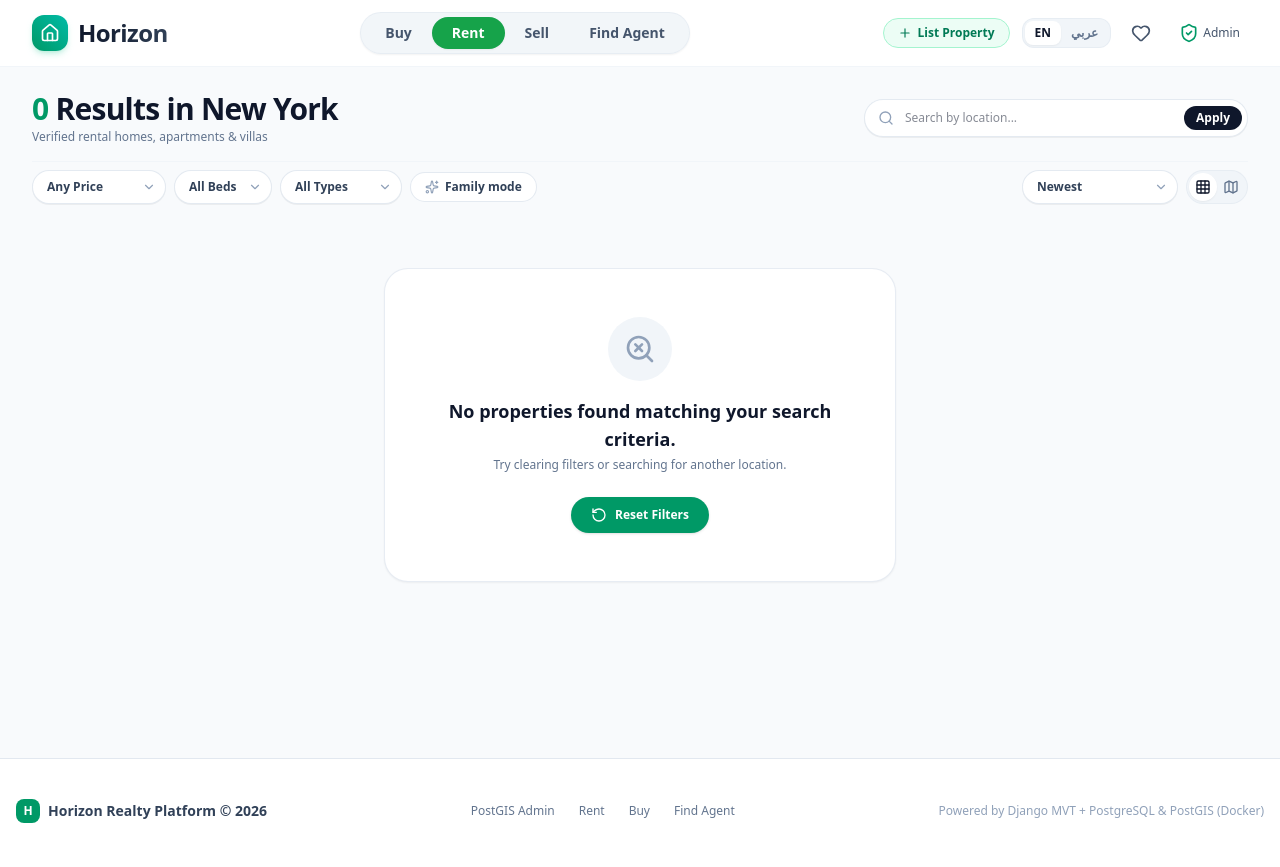
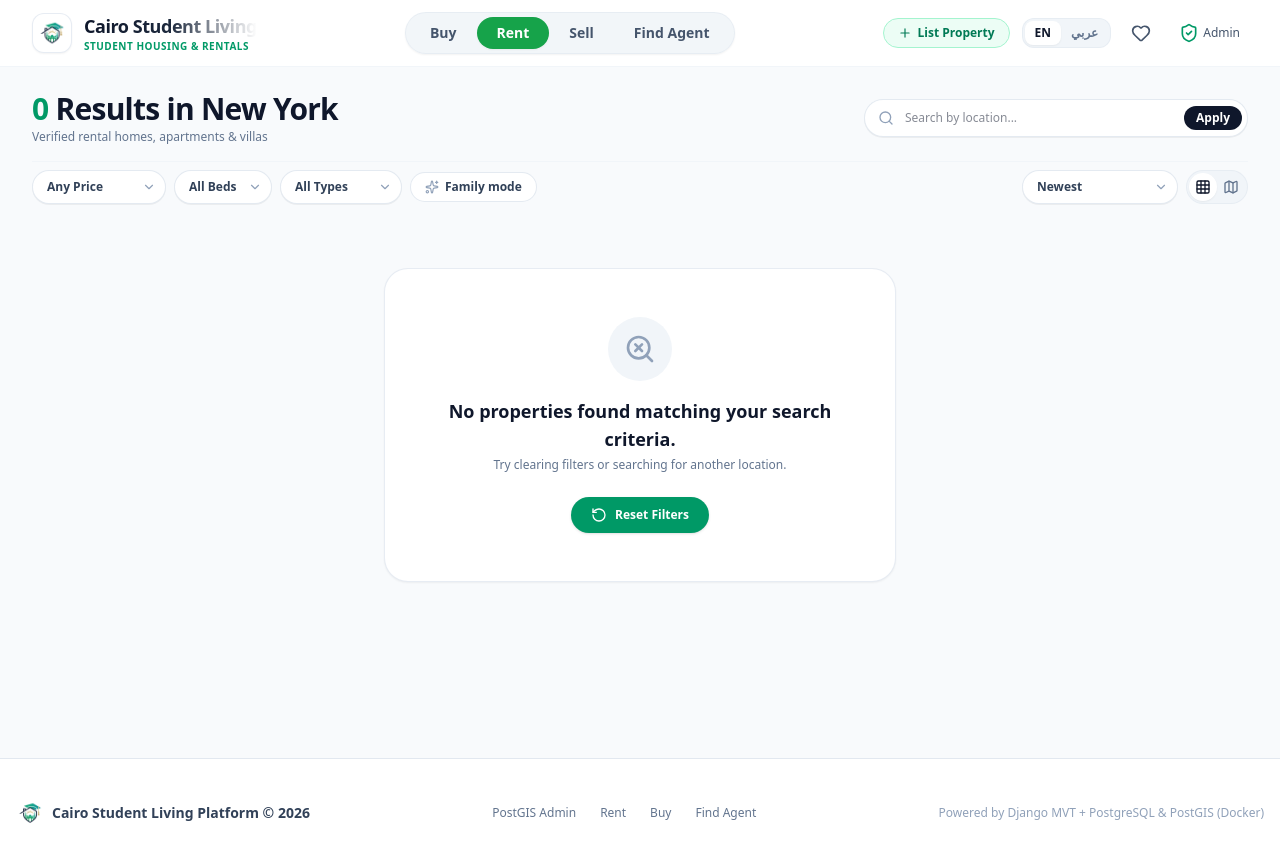
Before and after one commit to solo3li/rental-website-development--4-, a Django app: page / in a window 1280 px wide. Before the commit the page ends 823 px from the top, so only its background shows below. Run offline with Django 5.2, Linux system fonts and the light colour scheme; data that the repository does not hold is empty.

Commit message:
feat: add property detail template, base layout, and static branding assets

```diff
--- a/rental_project/templates/base.html
+++ b/rental_project/templates/base.html
@@ -4,7 +4,13 @@
 <head>
   <meta charset="UTF-8" />
   <meta name="viewport" content="width=device-width, initial-scale=1.0" />
-  <title>{% block title %}Horizon Realty — Modern Full-Stack Property Rentals & Sales{% endblock %}</title>
+  <title>{% block title %}{% if is_ar %}سكن طلاب القاهرة — منصة حجز وتأجير سكن الطلاب{% else %}Cairo Student Living — Premier Student Housing & Rentals{% endif %}{% endblock %}</title>
+
+  <!-- Favicon & Touch Icons -->
+  <link rel="icon" type="image/x-icon" href="{% static 'images/favicon.ico' %}">
+  <link rel="icon" type="image/png" sizes="32x32" href="{% static 'images/favicon-32x32.png' %}">
+  <link rel="icon" type="image/png" sizes="64x64" href="{% static 'images/favicon.png' %}">
+  <link rel="apple-touch-icon" sizes="180x180" href="{% static 'images/apple-touch-icon.png' %}">
 
   <!-- Modern Fonts -->
   <link rel="preconnect" href="https://fonts.googleapis.com">
@@ -29,11 +35,18 @@
 
       <!-- Logo & Branding -->
       <div class="flex items-center gap-3">
-        <a href="/?listing_type={{ listing_type }}" class="text-2xl font-bold tracking-tight text-slate-900 flex items-center gap-2.5 hover:opacity-90 transition">
-          <div class="w-9 h-9 rounded-xl bg-gradient-to-tr from-emerald-600 to-teal-500 flex items-center justify-center text-white shadow-md shadow-emerald-500/20">
-            <i data-lucide="home" class="w-5 h-5"></i>
+        <a href="/?listing_type={{ listing_type }}" class="text-2xl font-bold tracking-tight text-slate-900 flex items-center gap-3 hover:opacity-95 transition group">
+          <div class="relative w-10 h-10 rounded-xl bg-white border border-slate-200/80 shadow-xs flex items-center justify-center p-1 group-hover:border-emerald-300 transition-colors">
+            <img src="{% static 'images/logo_icon.png' %}" alt="Cairo Student Housing" class="w-full h-full object-contain">
           </div>
-          <span class="tracking-tight font-extrabold bg-gradient-to-r from-slate-900 via-slate-800 to-slate-700 bg-clip-text text-transparent">Horizon</span>
+          <div class="flex flex-col">
+            <span class="tracking-tight font-extrabold text-lg sm:text-xl leading-tight bg-gradient-to-r from-slate-900 via-slate-800 to-emerald-800 bg-clip-text text-transparent">
+              {% if is_ar %}سكن طلاب القاهرة{% else %}Cairo Student Living{% endif %}
+            </span>
+            <span class="text-[10px] font-semibold text-emerald-600 tracking-wider uppercase -mt-0.5">
+              {% if is_ar %}سكن وإقامات جامعية{% else %}Student Housing & Rentals{% endif %}
+            </span>
+          </div>
         </a>
       </div>
 
@@ -126,8 +139,8 @@
   <footer class="mt-16 bg-white border-t border-slate-200 py-10 text-center text-xs text-slate-500">
     <div class="max-w-7xl mx-auto px-4 flex flex-col md:flex-row items-center justify-between gap-4">
       <div class="flex items-center gap-2 font-bold text-slate-700 text-sm">
-        <div class="w-6 h-6 rounded-lg bg-emerald-600 flex items-center justify-center text-white text-xs">H</div>
-        <span>Horizon Realty Platform &copy; 2026</span>
+        <img src="{% static 'images/logo_icon.png' %}" alt="Logo" class="w-7 h-7 object-contain">
+        <span>{% if is_ar %}منصة سكن طلاب القاهرة{% else %}Cairo Student Living Platform{% endif %} &copy; 2026</span>
       </div>
       <div class="flex items-center gap-6">
         <a href="/admin/" class="hover:text-slate-900 transition">PostGIS Admin</a>
--- a/rental_project/templates/properties/detail.html
+++ b/rental_project/templates/properties/detail.html
@@ -2,7 +2,7 @@
 {% load static %}
 
 {% block title %}
-  {% if is_ar and property.title_ar %}{{ property.title_ar }}{% else %}{{ property.title }}{% endif %} — Horizon Realty
+  {% if is_ar and property.title_ar %}{{ property.title_ar }}{% else %}{{ property.title }}{% endif %} — {% if is_ar %}سكن طلاب القاهرة{% else %}Cairo Student Living{% endif %}
 {% endblock %}
 
 {% block content %}
```
Also changed, not shown: rental_project/static/images/apple-touch-icon.png (added), rental_project/static/images/favicon-32x32.png (added), rental_project/static/images/favicon.ico (added), rental_project/static/images/favicon.png (added), rental_project/static/images/logo.jpg (added), rental_project/static/images/logo_full.png (added), rental_project/static/images/logo_icon.png (added).
